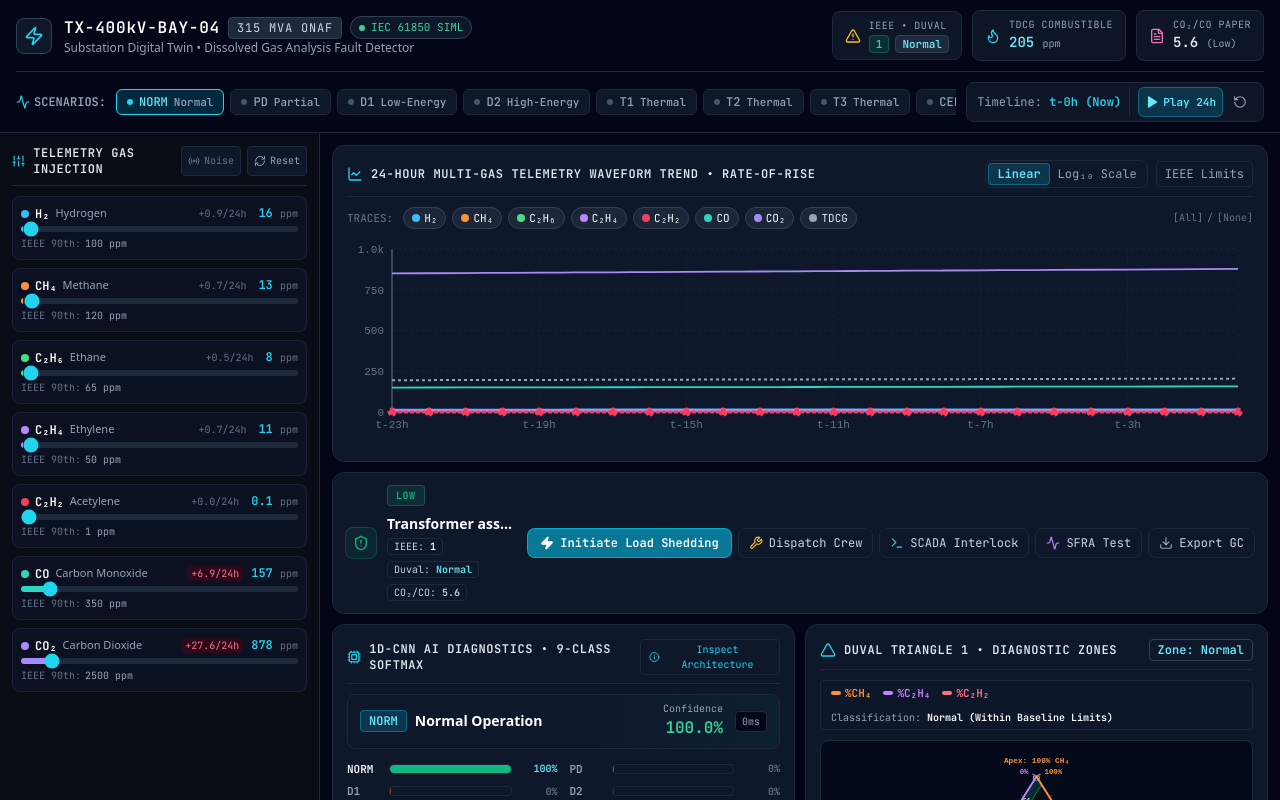
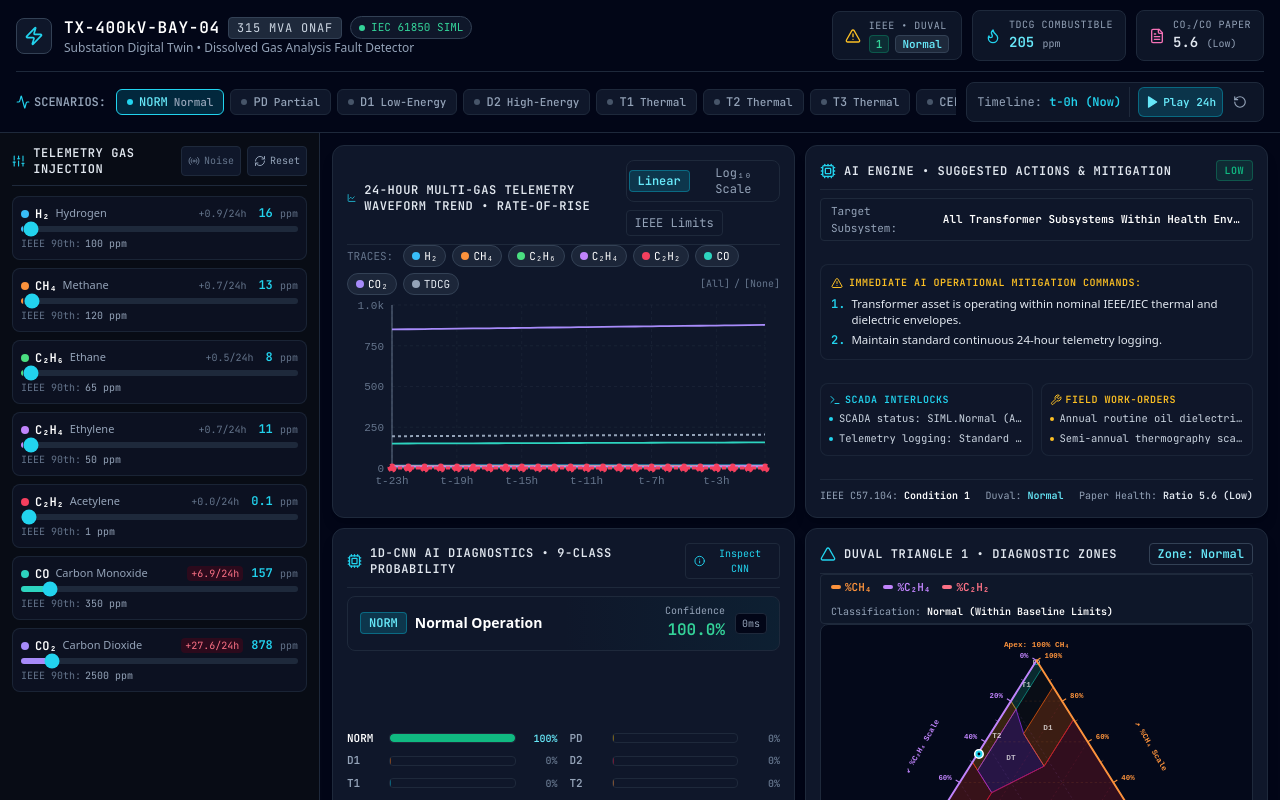
Before and after one commit to anish609609/transformer_health_using_gas_sensors, a React (Vite) app: page / in a window 1280 px wide. Shown: the top 800 px of the page. Built offline with nearby package versions, Linux system fonts and the light colour scheme.

Commit message:
feat(ui): arrange workspace into unified 2x2 grid beside gas sliders with real AI actions

```diff
--- a/src/App.tsx
+++ b/src/App.tsx
@@ -191,17 +191,21 @@ export const App: React.FC = () => {
           isSimulatingFault={!isCustomMode && currentScenario !== 'normal'}
         />
 
-        {/* User-Centric Main Workspace Flow:
-            1. Concentration Waveform Graph
-            2. Streamlined Interactive Action & Dispatch Toolbar (just below gas chart)
-            3. Consolidated 1D-CNN & Duval Triangle Diagnostic Grid */}
-        <main className="flex-1 p-3 flex flex-col gap-2.5 overflow-y-auto max-w-[1920px]">
-          {/* 1. First: 24-Hour Concentration Telemetry Waveform Graph */}
+        {/* User-Centric 2x2 Dashboard Grid beside Sidebar */}
+        <main className="flex-1 p-3 flex flex-col gap-2 overflow-y-auto max-w-[1920px]">
+          {/* 2x2 Matrix:
+              [1, 1] Gas Charts                | [1, 2] AI Engine Suggested Actions
+              [2, 1] 1D-CNN Probability Chart  | [2, 2] Duval Triangle 1 */}
+          <div className="grid grid-cols-1 xl:grid-cols-2 gap-2.5 items-stretch">
+            {/* Cell (1, 1): 24-Hour Multi-Gas Telemetry Chart */}
+            <div className="flex flex-col min-h-0">
               <TelemetryChart24h
                 telemetryData={fullSequence.slice(0, playbackHour + 1)}
               />
+            </div>
 
-          {/* 2. Second: Streamlined Substation Action & Dispatch Toolbar */}
+            {/* Cell (1, 2): Actions to be Taken Suggested by AI Engine */}
+            <div className="flex flex-col min-h-0">
               <ActionDispatchCard
                 actionProtocol={actionProtocol}
                 ieeeStatus={ieeeStatus}
@@ -210,15 +214,21 @@ export const App: React.FC = () => {
                 celluloseRisk={celluloseResult.risk}
                 celluloseRatio={celluloseResult.ratio}
               />
+            </div>
 
-          {/* 3. Third: Consolidated 1D-CNN Probability Distribution & Duval Triangle 1 */}
-          <div className="grid grid-cols-1 xl:grid-cols-2 gap-2.5">
+            {/* Cell (2, 1): 1D-CNN Deep Learning Probability Chart */}
+            <div className="flex flex-col min-h-0">
               <CnnConfidenceCard inference={cnnInference} />
+            </div>
+
+            {/* Cell (2, 2): Duval Triangle 1 Diagnostics */}
+            <div className="flex flex-col min-h-0">
               <DuvalTrianglePlot currentDuval={duvalCoords} />
+            </div>
           </div>
 
           {/* Substation Footer */}
-          <footer className="text-center text-[11px] font-mono text-slate-500 py-1.5 border-t border-slate-900 mt-1 flex flex-col sm:flex-row items-center justify-center">
+          <footer className="text-center text-[11px] font-mono text-slate-500 py-1 border-t border-slate-900 mt-0.5 flex flex-col sm:flex-row items-center justify-center">
             <div>
               ⚡ <strong>Substation Digital Twin v2.0</strong> &bull; IEEE C57.104-2019 / IEC 60599 &bull; 1D-CNN Diagnostic Engine
             </div>
--- a/src/components/ActionDispatchCard.tsx
+++ b/src/components/ActionDispatchCard.tsx
@@ -1,14 +1,5 @@
-import React, { useState } from 'react';
-import {
-  ShieldAlert,
-  Terminal,
-  Wrench,
-  Zap,
-  Download,
-  CheckCircle2,
-  Activity,
-  Check
-} from 'lucide-react';
+import React from 'react';
+import { Terminal, Wrench, AlertTriangle, Cpu } from 'lucide-react';
 import { ActionProtocol } from '../engine/actionProtocol';
 import { IEEEValidationResult, DuvalCoordinates } from '../engine/dgaStandards';
 
@@ -28,82 +19,18 @@ export const ActionDispatchCard: React.FC<ActionDispatchCardProps> = ({
   celluloseRisk,
   celluloseRatio,
 }) => {
-  // Interactive action states
-  const [loadShedActive, setLoadShedActive] = useState(false);
-  const [crewDispatched, setCrewDispatched] = useState(false);
-  const [scadaInterlockArmed, setScadaInterlockArmed] = useState(false);
-  const [sfraOrdered, setSfraOrdered] = useState(false);
-  const [actionFeedback, setActionFeedback] = useState<string | null>(null);
-
-  const triggerFeedback = (msg: string) => {
-    setActionFeedback(msg);
-    setTimeout(() => {
-      setActionFeedback((prev) => (prev === msg ? null : prev));
-    }, 3500);
-  };
-
-  const handleToggleLoadShed = () => {
-    const next = !loadShedActive;
-    setLoadShedActive(next);
-    triggerFeedback(next ? '⚡ IEC 61850: 40% Load Curtailment Dispatched to Bay #04' : 'Load Curtailment Normalized');
-  };
-
-  const handleToggleCrew = () => {
-    const next = !crewDispatched;
-    setCrewDispatched(next);
-    triggerFeedback(next ? '👷 Rapid Response Substation Crew Dispatched to Bay #04' : 'Crew Dispatch Standby');
-  };
-
-  const handleToggleInterlock = () => {
-    const next = !scadaInterlockArmed;
-    setScadaInterlockArmed(next);
-    triggerFeedback(next ? '🔒 SCADA GGIO.TripInterlock Armed & Locked' : 'SCADA Interlock Disarmed');
-  };
-
-  const handleToggleSFRA = () => {
-    const next = !sfraOrdered;
-    setSfraOrdered(next);
-    triggerFeedback(next ? '📋 Work-Order WO-TX400-882 (SFRA / HPLC) Logged to SAP PM' : 'Work-Order Cancelled');
-  };
-
-  const handleExportSample = () => {
-    // Generate simulated laboratory GC oil sample CSV
-    const csvContent = `data:text/csv;charset=utf-8,Timestamp,Transformer,IEEE_Condition,Duval_Zone,Cellulose_Ratio\n${new Date().toISOString()},TX-400kV-BAY-04,${ieeeStatus.condition},${duvalCoords.zoneCode},${celluloseRatio.toFixed(2)}`;
-    const encodedUri = encodeURI(csvContent);
-    const link = document.createElement('a');
-    link.setAttribute('href', encodedUri);
-    link.setAttribute('download', `DGA_Sample_Bay04_${Date.now()}.csv`);
-    document.body.appendChild(link);
-    link.click();
-    document.body.removeChild(link);
-    triggerFeedback('📥 Lab GC Sample Telemetry Exported (CSV)');
-  };
-
-  // Primary directive text derived from protocol
-  const primaryDirective = actionProtocol.operationalActions[0] || 'Nominal Substation Baseline Monitoring';
-
   return (
-    <div className="bg-scada-card border border-scada-border rounded-xl p-3 shadow-lg flex flex-col gap-2.5">
-      {/* Main Single-Row Industrial Dispatch Toolbar */}
-      <div className="flex flex-col lg:flex-row lg:items-center justify-between gap-3">
-
-        {/* Left: Severity Badge & Primary Directive */}
-        <div className="flex items-center gap-2.5 min-w-0">
-          {/* Severity Icon Badge */}
-          <div
-            className="w-8 h-8 rounded-lg flex items-center justify-center shrink-0 border"
-            style={{
-              backgroundColor: `${actionProtocol.color}15`,
-              borderColor: `${actionProtocol.color}40`,
-              color: actionProtocol.color,
-            }}
-          >
-            <ShieldAlert className="w-4 h-4" />
+    <div className="bg-scada-card border border-scada-border rounded-xl p-3.5 flex flex-col justify-between shadow-lg h-full">
+      {/* 1. Header with Diagnostic Priority & Subsystem Badge */}
+      <div>
+        <div className="flex items-center justify-between pb-2 border-b border-slate-800">
+          <div className="flex items-center gap-2">
+            <Cpu className="w-4 h-4 text-cyan-400" />
+            <h3 className="text-xs font-mono font-bold tracking-wider uppercase text-slate-200">
+              AI Engine &bull; Suggested Actions &amp; Mitigation
+            </h3>
           </div>
 
-          {/* Directive Text & Badges */}
-          <div className="min-w-0">
-            <div className="flex items-center gap-2 flex-wrap">
           <span
             className="text-[10px] font-mono px-2 py-0.5 rounded font-bold uppercase tracking-wider border shrink-0"
             style={{
@@ -114,102 +41,75 @@ export const ActionDispatchCard: React.FC<ActionDispatchCardProps> = ({
           >
             {actionProtocol.severity.split(' ')[0]}
           </span>
-
-              <span className="text-xs sm:text-sm font-bold text-white truncate font-sans">
-                {primaryDirective}
-              </span>
         </div>
 
-            {/* Quick Status Chips */}
-            <div className="flex items-center gap-1.5 mt-1 text-[10px] font-mono text-slate-400 flex-wrap">
-              <span className="px-1.5 py-0.2 rounded bg-slate-900 border border-slate-800 text-slate-300">
-                IEEE: <strong className="text-white">{ieeeStatus.condition.split(' ')[1]}</strong>
-              </span>
-              <span className="px-1.5 py-0.2 rounded bg-slate-900 border border-slate-800 text-slate-300">
-                Duval: <strong className="text-cyan-300">{duvalCoords.zoneCode}</strong>
-              </span>
-              <span className="px-1.5 py-0.2 rounded bg-slate-900 border border-slate-800 text-slate-300">
-                CO₂/CO: <strong className={celluloseRisk === 'High' ? 'text-rose-400' : 'text-slate-300'}>{celluloseRatio.toFixed(1)}</strong>
+        {/* Affected Subsystem Identifier */}
+        <div className="mt-2 px-2.5 py-1 rounded bg-slate-900/90 border border-slate-800 text-[11px] font-mono flex items-center justify-between">
+          <span className="text-slate-400">Target Subsystem:</span>
+          <span className="font-bold text-white truncate ml-2">
+            {actionProtocol.subsystemLabel}
           </span>
         </div>
       </div>
+
+      {/* 2. Primary Operational Directives Suggested by AI */}
+      <div className="my-2 bg-slate-900/70 border border-slate-800/80 rounded-lg p-2.5">
+        <div className="text-[10px] font-mono font-bold text-amber-400 uppercase tracking-wider mb-1.5 flex items-center gap-1.5">
+          <AlertTriangle className="w-3 h-3 text-amber-400 shrink-0" />
+          <span>Immediate AI Operational Mitigation Commands:</span>
         </div>
 
-        {/* Right: Interactive Action & Dispatch Buttons */}
-        <div className="flex items-center gap-1.5 flex-wrap shrink-0">
-          {/* Primary Action Button (Load Curtailment / Emergency Isolation) */}
-          <button
-            onClick={handleToggleLoadShed}
-            className={`px-3 py-1.5 rounded-lg text-xs font-mono font-bold transition flex items-center gap-1.5 shadow-sm ${
-              loadShedActive
-                ? 'bg-rose-500 text-white border border-rose-400'
-                : actionProtocol.severity.includes('CRITICAL') || actionProtocol.severity.includes('WARNING')
-                ? 'bg-rose-600/80 hover:bg-rose-500 text-white border border-rose-500/80'
-                : 'bg-cyan-600/80 hover:bg-cyan-500 text-white border border-cyan-500/80'
-            }`}
-          >
-            <Zap className="w-3.5 h-3.5 fill-current" />
-            <span>{loadShedActive ? 'Load Shedding Active (40%)' : 'Initiate Load Shedding'}</span>
-          </button>
+        <ul className="space-y-1 text-xs text-slate-200 font-sans">
+          {actionProtocol.operationalActions.slice(0, 2).map((action, idx) => (
+            <li key={idx} className="flex items-start gap-1.5 leading-snug">
+              <span className="text-cyan-400 font-mono font-bold shrink-0">{idx + 1}.</span>
+              <span className="text-[11.5px] text-slate-200">{action}</span>
+            </li>
+          ))}
+        </ul>
+      </div>
 
-          {/* Dispatch Crew Button */}
-          <button
-            onClick={handleToggleCrew}
-            className={`px-2.5 py-1.5 rounded-lg text-xs font-mono transition flex items-center gap-1.5 border ${
-              crewDispatched
-                ? 'bg-emerald-500/20 text-emerald-300 border-emerald-500/50 font-bold'
-                : 'bg-slate-900 text-slate-300 border-slate-800 hover:border-slate-700 hover:text-white'
-            }`}
-          >
-            {crewDispatched ? <Check className="w-3.5 h-3.5 text-emerald-400" /> : <Wrench className="w-3.5 h-3.5 text-amber-400" />}
-            <span>{crewDispatched ? 'Crew Dispatched' : 'Dispatch Crew'}</span>
-          </button>
+      {/* 3. 2-Column Split: SCADA Automated Interlocks & Field Testing Orders */}
+      <div className="grid grid-cols-1 sm:grid-cols-2 gap-2 text-[11px] font-mono">
+        {/* Left: IEC 61850 SCADA Interlocks */}
+        <div className="bg-slate-900/80 border border-slate-800/80 rounded-lg p-2 flex flex-col justify-between">
+          <div className="text-[10px] font-bold text-cyan-400 uppercase tracking-wider mb-1 flex items-center gap-1">
+            <Terminal className="w-3 h-3 shrink-0" />
+            <span>SCADA Interlocks</span>
+          </div>
+          <ul className="space-y-1 text-[10.5px] text-slate-300">
+            {actionProtocol.scadaCommands.slice(0, 2).map((cmd, idx) => (
+              <li key={idx} className="flex items-center gap-1.5 truncate text-slate-300" title={cmd}>
+                <span className="w-1 h-1 rounded-full bg-cyan-400 shrink-0" />
+                <span className="truncate">{cmd.replace('SCADA command: ', '').replace('Substation command: ', '')}</span>
+              </li>
+            ))}
+          </ul>
+        </div>
 
-          {/* Trigger SCADA Interlock */}
-          <button
-            onClick={handleToggleInterlock}
-            className={`px-2.5 py-1.5 rounded-lg text-xs font-mono transition flex items-center gap-1.5 border ${
-              scadaInterlockArmed
-                ? 'bg-cyan-500/20 text-cyan-300 border-cyan-500/50 font-bold'
-                : 'bg-slate-900 text-slate-300 border-slate-800 hover:border-slate-700 hover:text-white'
-            }`}
-          >
-            {scadaInterlockArmed ? <Check className="w-3.5 h-3.5 text-cyan-400" /> : <Terminal className="w-3.5 h-3.5 text-cyan-400" />}
-            <span>{scadaInterlockArmed ? 'Interlock Armed' : 'SCADA Interlock'}</span>
-          </button>
-
-          {/* Order SFRA / HPLC */}
-          <button
-            onClick={handleToggleSFRA}
-            className={`px-2.5 py-1.5 rounded-lg text-xs font-mono transition flex items-center gap-1.5 border ${
-              sfraOrdered
-                ? 'bg-purple-500/20 text-purple-300 border-purple-500/50 font-bold'
-                : 'bg-slate-900 text-slate-300 border-slate-800 hover:border-slate-700 hover:text-white'
-            }`}
-          >
-            {sfraOrdered ? <Check className="w-3.5 h-3.5 text-purple-400" /> : <Activity className="w-3.5 h-3.5 text-purple-400" />}
-            <span>{sfraOrdered ? 'WO Created' : 'SFRA Test'}</span>
-          </button>
-
-          {/* Export Lab Sample CSV */}
-          <button
-            onClick={handleExportSample}
-            className="px-2.5 py-1.5 rounded-lg text-xs font-mono transition bg-slate-900 text-slate-300 border border-slate-800 hover:border-slate-700 hover:text-cyan-300 flex items-center gap-1.5"
-            title="Download Gas Concentration Sample for Oil Lab Validation (CSV)"
-          >
-            <Download className="w-3.5 h-3.5 text-slate-400" />
-            <span>Export GC</span>
-          </button>
+        {/* Right: Field Testing & Maintenance Orders */}
+        <div className="bg-slate-900/80 border border-slate-800/80 rounded-lg p-2 flex flex-col justify-between">
+          <div className="text-[10px] font-bold text-amber-400 uppercase tracking-wider mb-1 flex items-center gap-1">
+            <Wrench className="w-3 h-3 shrink-0" />
+            <span>Field Work-Orders</span>
+          </div>
+          <ul className="space-y-1 text-[10.5px] text-slate-300">
+            {actionProtocol.fieldTesting.slice(0, 2).map((test, idx) => (
+              <li key={idx} className="flex items-center gap-1.5 truncate text-slate-300" title={test}>
+                <span className="w-1 h-1 rounded-full bg-amber-400 shrink-0" />
+                <span className="truncate">{test}</span>
+              </li>
+            ))}
+          </ul>
         </div>
       </div>
 
-      {/* Tactile Action Feedback Banner (Only visible when user clicks an action) */}
-      {actionFeedback && (
-        <div className="px-2.5 py-1 rounded bg-cyan-950/40 border border-cyan-500/40 text-cyan-300 text-[11px] font-mono flex items-center gap-2">
-          <CheckCircle2 className="w-3.5 h-3.5 text-cyan-400 shrink-0" />
-          <span>{actionFeedback}</span>
+      {/* 4. Regulatory Status Footer Bar */}
+      <div className="mt-2 pt-2 border-t border-slate-800/90 flex items-center justify-between text-[10px] font-mono text-slate-400 flex-wrap gap-1">
+        <span>IEEE C57.104: <strong className="text-white">{ieeeStatus.condition}</strong></span>
+        <span>Duval: <strong className="text-cyan-300">{duvalCoords.zoneCode}</strong></span>
+        <span>Paper Health: <strong className={celluloseRisk === 'High' ? 'text-rose-400' : 'text-slate-200'}>Ratio {celluloseRatio.toFixed(1)} ({celluloseRisk})</strong></span>
       </div>
-      )}
     </div>
   );
 };
--- a/src/components/CnnConfidenceCard.tsx
+++ b/src/components/CnnConfidenceCard.tsx
@@ -13,13 +13,14 @@ export const CnnConfidenceCard: React.FC<CnnConfidenceCardProps> = ({
 
   return (
     <>
-      <div className="bg-scada-card border border-scada-border rounded-xl p-3.5 flex flex-col gap-2.5 shadow-lg">
+      <div className="bg-scada-card border border-scada-border rounded-xl p-3.5 flex flex-col justify-between shadow-lg h-full">
         {/* Header */}
+        <div>
           <div className="flex items-center justify-between pb-2 border-b border-slate-800">
             <div className="flex items-center gap-2">
               <Cpu className="w-4 h-4 text-cyan-400" />
               <h3 className="text-xs font-mono font-bold tracking-wider uppercase text-slate-200">
-              1D-CNN AI Diagnostics &bull; 9-Class Softmax
+                1D-CNN AI Diagnostics &bull; 9-Class Probability
               </h3>
             </div>
 
@@ -28,12 +29,12 @@ export const CnnConfidenceCard: React.FC<CnnConfidenceCardProps> = ({
               className="text-[10px] font-mono px-2 py-0.5 rounded bg-slate-900 border border-slate-800 text-cyan-400 hover:text-cyan-300 hover:border-slate-700 transition flex items-center gap-1"
             >
               <Info className="w-3 h-3" />
-            Inspect Architecture
+              Inspect CNN
             </button>
           </div>
 
-        {/* Consolidated Top Prediction Row */}
-        <div className="bg-gradient-to-r from-slate-900/90 via-slate-900/60 to-cyan-950/30 border border-slate-800 rounded-lg px-3 py-2 flex items-center justify-between">
+          {/* Consolidated Top Classification Row */}
+          <div className="mt-2 bg-gradient-to-r from-slate-900/90 via-slate-900/60 to-cyan-950/30 border border-slate-800 rounded-lg px-3 py-2 flex items-center justify-between">
             <div className="flex items-center gap-2 min-w-0">
               <span className="text-xs font-mono font-bold px-2 py-0.5 rounded bg-cyan-500/20 text-cyan-300 border border-cyan-500/40 shrink-0">
                 {inference.classCode}
@@ -43,7 +44,7 @@ export const CnnConfidenceCard: React.FC<CnnConfidenceCardProps> = ({
               </span>
             </div>
 
-          <div className="flex items-center gap-3 shrink-0 font-mono">
+            <div className="flex items-center gap-2.5 shrink-0 font-mono">
               <div className="text-right">
                 <span className="text-[10px] text-slate-400 block leading-tight">Confidence</span>
                 <span className="text-sm sm:text-base font-bold text-emerald-400 leading-tight">
@@ -55,9 +56,10 @@ export const CnnConfidenceCard: React.FC<CnnConfidenceCardProps> = ({
               </span>
             </div>
           </div>
+        </div>
 
-        {/* Streamlined 2-Column 9-Class Probability Bar Grid */}
-        <div className="grid grid-cols-2 gap-x-3 gap-y-1.5 pt-0.5">
+        {/* 9-Class Probability Bar Distribution (Clean 2-Column Compact Grid) */}
+        <div className="my-2 grid grid-cols-2 gap-x-3 gap-y-1.5">
           {inference.probabilities.map((item: CnnClassProbability) => (
             <div key={item.id} className="flex items-center gap-1.5 text-[11px] font-mono">
               <span className={`w-9 shrink-0 font-bold ${item.isTop ? 'text-white' : 'text-slate-400'}`}>
@@ -76,11 +78,17 @@ export const CnnConfidenceCard: React.FC<CnnConfidenceCardProps> = ({
                 />
               </div>
 
-              <span className={`w-10 text-right shrink-0 text-[10px] font-bold ${item.isTop ? 'text-cyan-300' : 'text-slate-500'}`}>
+              <span className={`w-9 text-right shrink-0 text-[10px] font-bold ${item.isTop ? 'text-cyan-300' : 'text-slate-500'}`}>
                 {item.probability.toFixed(0)}%
               </span>
             </div>
           ))}
+        </div>
+
+        {/* Footer Note */}
+        <div className="pt-2 border-t border-slate-800/90 flex items-center justify-between text-[10px] font-mono text-slate-500">
+          <span>Inference: PyTorch Conv1D Engine</span>
+          <span>Zero-Latency Client-Side</span>
         </div>
       </div>
 
--- a/src/components/DuvalTrianglePlot.tsx
+++ b/src/components/DuvalTrianglePlot.tsx
@@ -53,7 +53,7 @@ export const DuvalTrianglePlot: React.FC<DuvalTrianglePlotProps> = ({
   const gridPercentages = [20, 40, 60, 80];
 
   return (
-    <div className="bg-scada-card border border-scada-border rounded-xl p-3.5 flex flex-col gap-2.5 shadow-lg">
+    <div className="bg-scada-card border border-scada-border rounded-xl p-3.5 flex flex-col justify-between shadow-lg h-full">
       {/* Header with Integrated Compact Axis Colors & Zone Badge */}
       <div className="flex items-center justify-between pb-2 border-b border-slate-800">
         <div className="flex items-center gap-2">
--- a/src/components/TelemetryChart24h.tsx
+++ b/src/components/TelemetryChart24h.tsx
@@ -84,7 +84,7 @@ export const TelemetryChart24h: React.FC<TelemetryChart24hProps> = ({
   };
 
   return (
-    <div className="bg-scada-card border border-scada-border rounded-xl p-3.5 flex flex-col gap-2.5 shadow-lg">
+    <div className="bg-scada-card border border-scada-border rounded-xl p-3.5 flex flex-col justify-between shadow-lg h-full">
       {/* Header & Scale Toggles */}
       <div className="flex flex-col sm:flex-row sm:items-center justify-between gap-2 pb-2 border-b border-slate-800">
         <div className="flex items-center gap-2">
```
Lines whose indentation alone changed are shown as unchanged.
